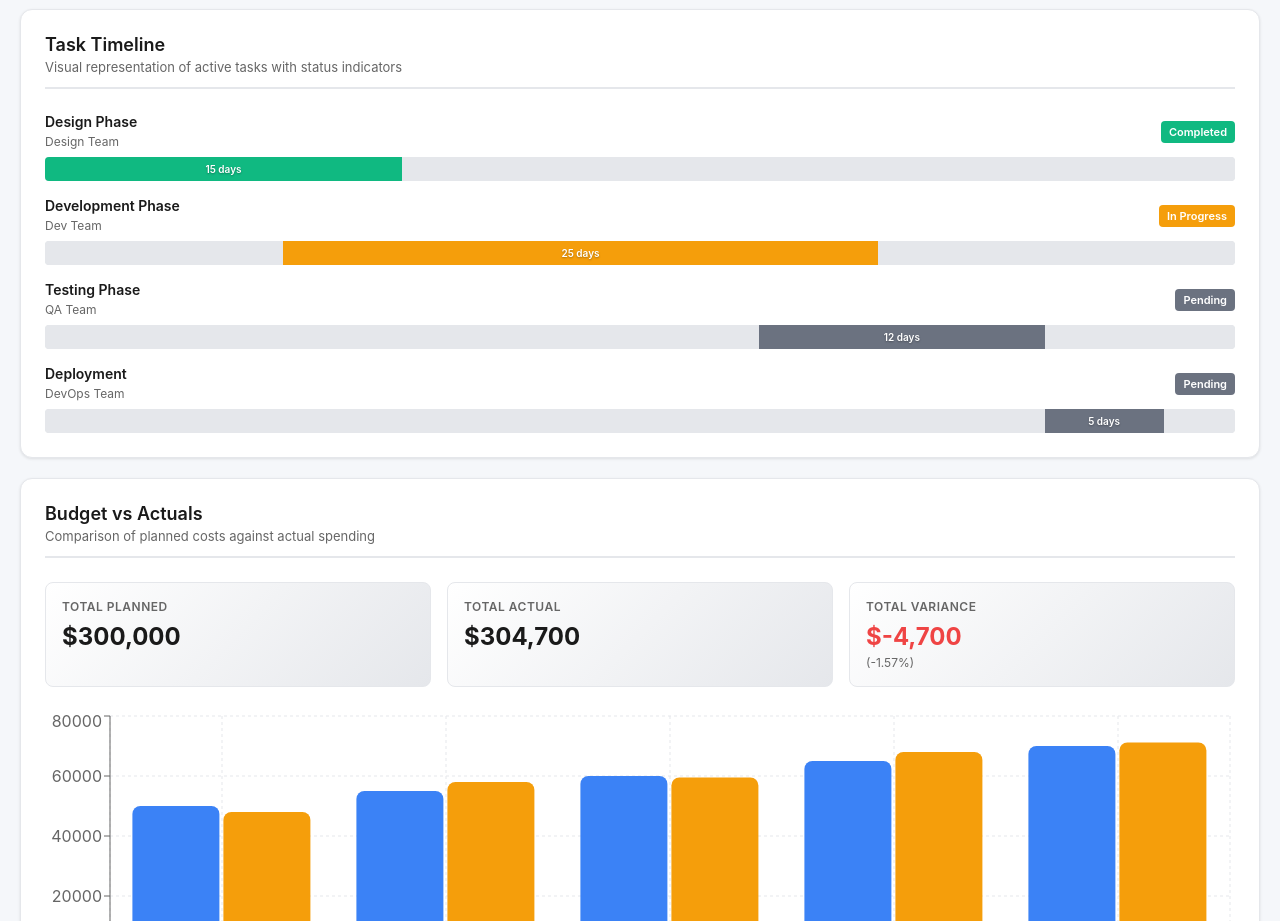
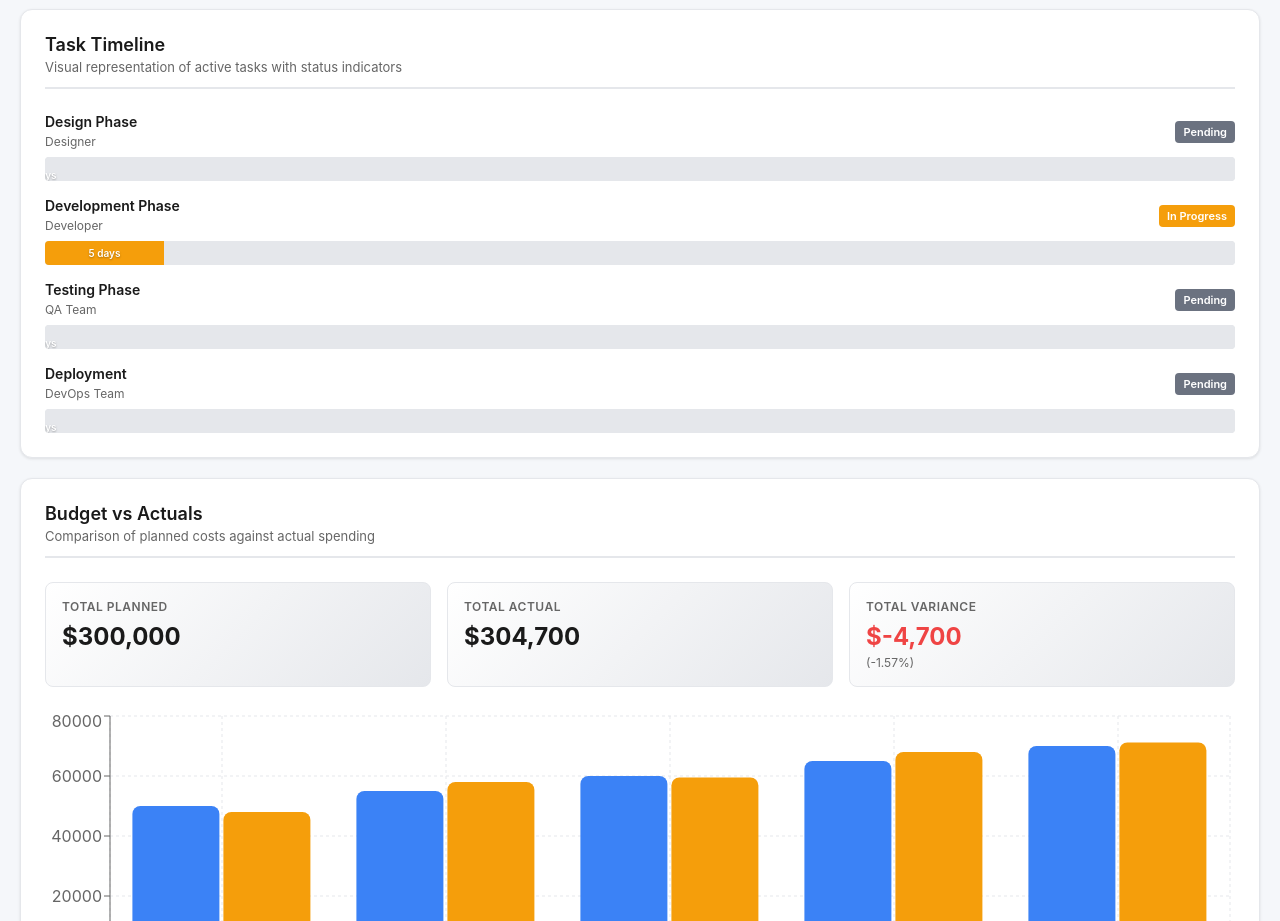
Before and after one commit to amm4rarf4n-debug/project-management-dashboard, a React (Create React App) app: page / in a window 1280 px wide. Shown: the part 860-1781 px from the top of the page. Built offline with nearby package versions, Linux system fonts and the light colour scheme; the HTML template or start-up script is replaced by a standard one.

Commit message:
Update task phases with new durations and teams

```diff
--- a/src/components/TaskTimeline.js
+++ b/src/components/TaskTimeline.js
@@ -8,31 +8,31 @@ const TaskTimeline = () => {
       id: 1,
       name: 'Design Phase',
       start: 0,
-      duration: 15,
-      status: 'complete',
-      team: 'Design Team'
+      duration: 0,
+      status: 'pending',
+      team: 'Designer'
     },
     {
       id: 2,
       name: 'Development Phase',
-      start: 10,
-      duration: 25,
+      start: 0,
+      duration: 5,
       status: 'in_progress',
-      team: 'Dev Team'
+      team: 'Developer'
     },
     {
       id: 3,
       name: 'Testing Phase',
-      start: 30,
-      duration: 12,
+      start: 0,
+      duration: 0,
       status: 'pending',
       team: 'QA Team'
     },
     {
       id: 4,
       name: 'Deployment',
-      start: 42,
-      duration: 5,
+      start: 0,
+      duration: 0,
       status: 'pending',
       team: 'DevOps Team'
     }
```
